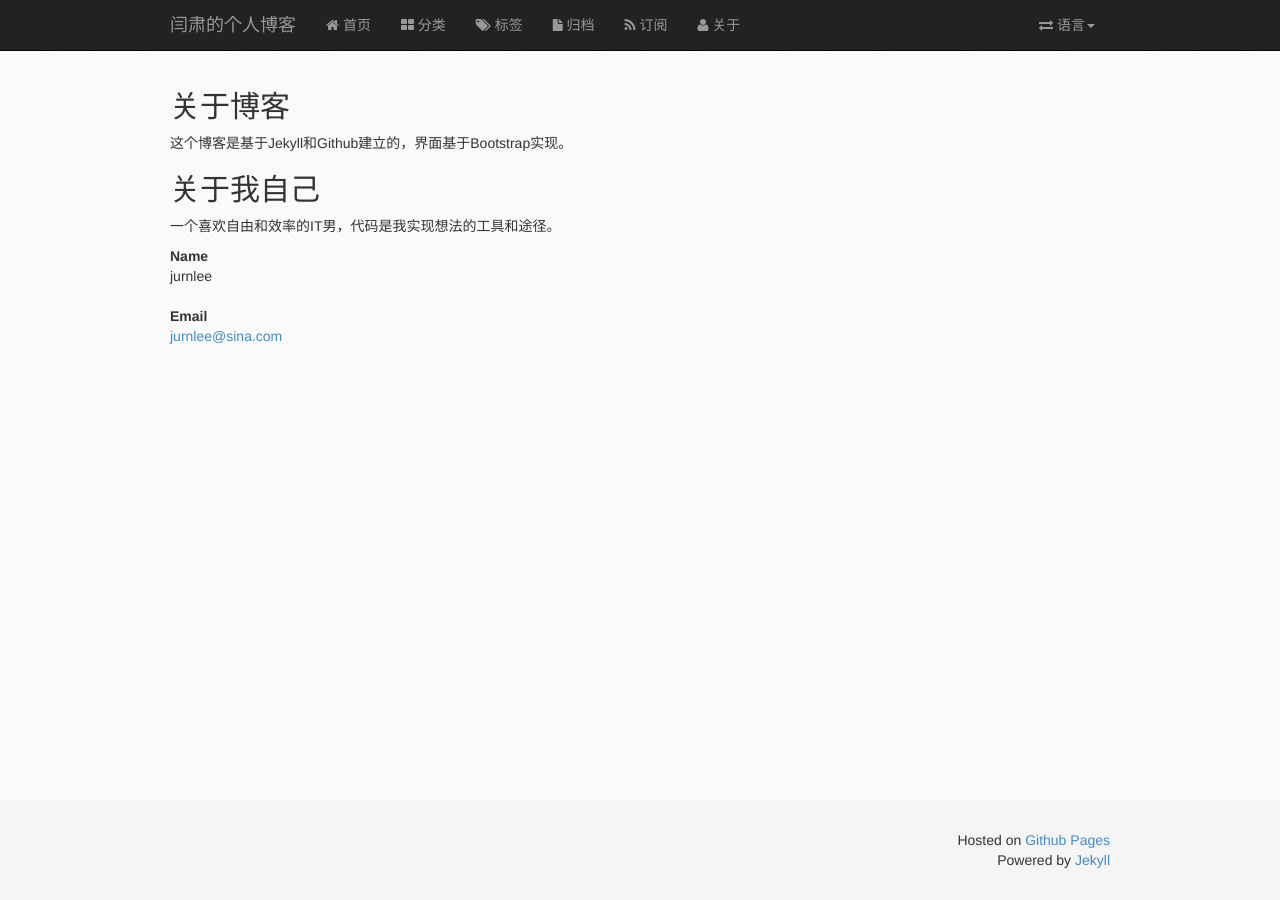
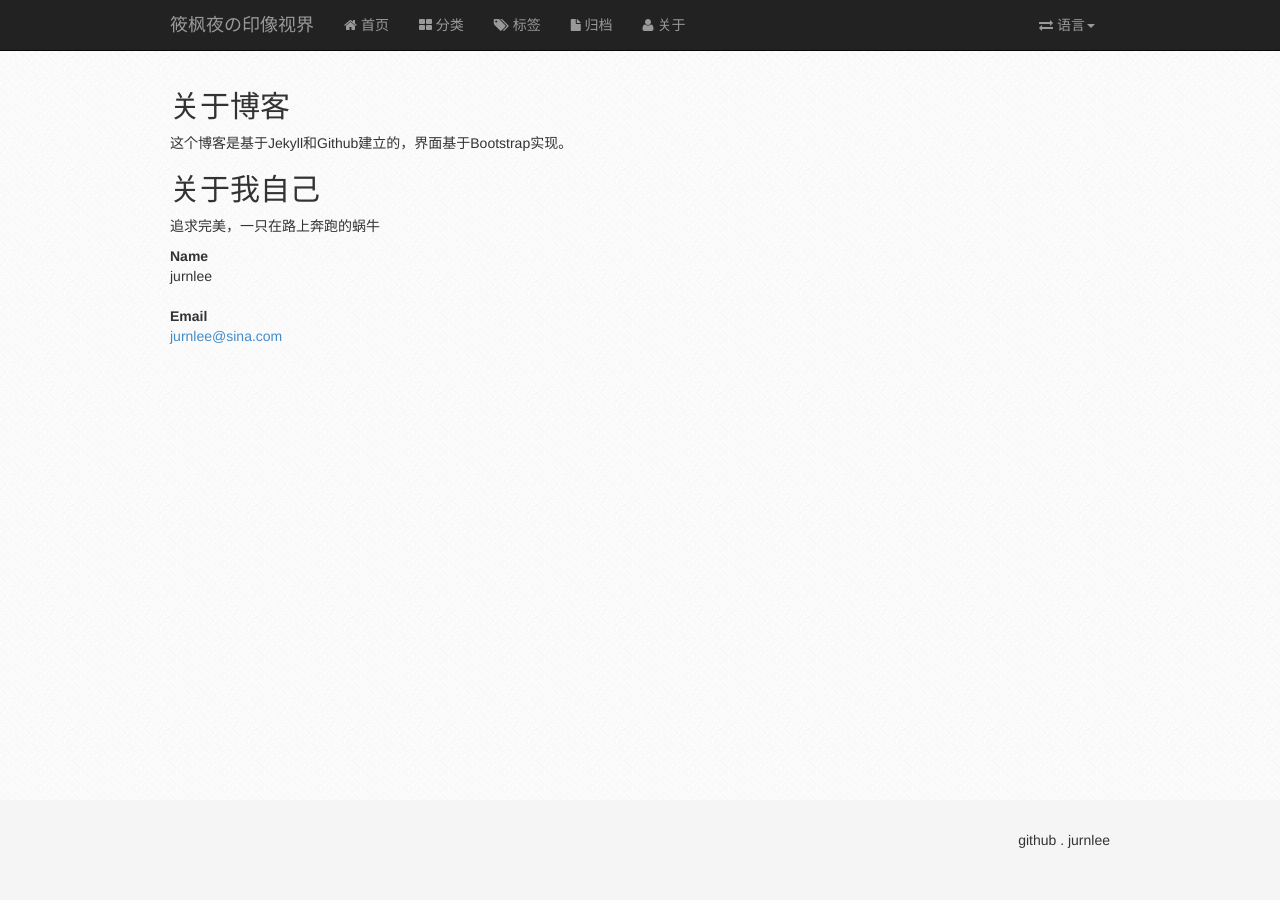
Before and after one commit to jurnlee/jurnlee.github.com, a Jekyll site: the page built from pages/about.md, in a window 1280 px wide. Built offline with Jekyll 4.4.1, drawn with Linux system fonts in a browser that asks for light colours.

Commit message:
modified sth001

```diff
--- a/_includes/footer.html
+++ b/_includes/footer.html
@@ -2,8 +2,9 @@
   <div class="container">
     <div class="row">
       <div class="col-md-3 col-md-offset-9 text-right">
-        <div>Hosted on <a href="http://pages.github.com/">Github Pages</a></div>
-        <div>Powered by <a href="https://github.com/mojombo/jekyll">Jekyll</a></div>
+       <!--  <div>Hosted on <a href="http://pages.github.com/">Github Pages</a></div>
+        <div>Powered by <a href="https://github.com/mojombo/jekyll">Jekyll</a></div> -->
+		<div>github . jurnlee</div>
       </div>
     </div>
   </div>
--- a/_includes/header.html
+++ b/_includes/header.html
@@ -1,5 +1,5 @@
 <meta charset="utf-8">
-<title>{{ page.title }} | 闫肃的个人博客</title>
+<title>{{ page.title }} |{% include title.html %}</title>
 <meta name="author" content="{{ site.author.name }}">
 {% if page.keywords %}
   <meta name="keywords" content="{{ page.keywords }}">
--- a/_includes/navbar.html
+++ b/_includes/navbar.html
@@ -6,7 +6,7 @@
         <span class="icon-bar"></span>
         <span class="icon-bar"></span>
       </button>
-      <a class="navbar-brand" href="/">闫肃的个人博客</a>
+      <a class="navbar-brand" href="/">{% include title.html %}</a>
     </div>
     <div class="collapse navbar-collapse navbar-ex1-collapse">
       <ul class="nav navbar-nav">
@@ -14,7 +14,6 @@
         <li><a href="/pages/categories.html"><i class="icon-th-large icon-white"></i> 分类</a></li>
         <li><a href="/pages/tags.html"><i class="icon-tags icon-white"></i> 标签</a></li>
         <li><a href="/pages/archive.html"><i class="icon-file icon-white"></i> 归档</a></li>
-        <li><a href="/pages/atom.xml"><i class="icon-rss icon-white"></i> 订阅</a></li>
         <li><a href="/pages/about.html"><i class="icon-user icon-white"></i> 关于</a></li>
       </ul>
       <ul class="nav navbar-nav navbar-right">
--- /dev/null
+++ b/_includes/title.html
@@ -0,0 +1 @@
+筱枫夜の印像视界
--- a/_layouts/post.html
+++ b/_layouts/post.html
@@ -15,7 +15,7 @@ layout: base
     </div>
     <hr>
     <div class="post_foot_meta">
-      {% include duoshuo.html %}
+     <!-- {% include duoshuo.html %}  -->
     </div>
   </div>
   <div class="col-md-3">
--- a/pages/about.md
+++ b/pages/about.md
@@ -9,7 +9,7 @@ title: 关于
 
 ## 关于我自己
 
-一个喜欢自由和效率的IT男，代码是我实现想法的工具和途径。
+追求完美，一只在路上奔跑的蜗牛
 
 <address>
   <strong>Name</strong><br>
```
Also changed, not shown: _posts/life/2013-04-22-hello-to-jekyll.md (added, +13 -0 lines).
